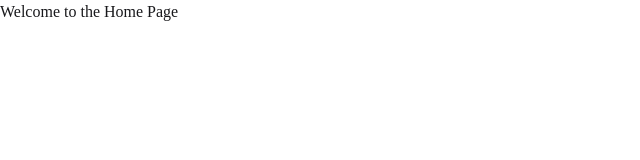
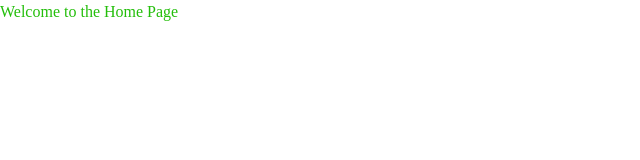
Before and after one commit to muhammad-tamim/web-project-22, a React (Vite) app: page / in a window 1280 px wide. Shown: the top 160 px of the page, without its empty margins (0-640 px from the left). Built offline with nearby package versions, Linux system fonts and the light colour scheme; a web font is replaced by a local one.

Commit message:
chore: add daisy ui custome theme

```diff
--- a/src/index.css
+++ b/src/index.css
@@ -9,3 +9,13 @@
 .playfair {
     font-family: "Playfair", serif;
 }
+
+/* customize daisyUI theme */
+@plugin "daisyui/theme" {
+    name: "light";
+    default: true;
+    --color-primary: #23BE0A;
+    --color-primary-content: #131313;
+    --color-secondary: #59C6D2;
+    --color-secondary-content: #13131380;
+}
--- a/src/main.jsx
+++ b/src/main.jsx
@@ -10,7 +10,7 @@ import { createBrowserRouter, RouterProvider } from 'react-router';
 const router = createBrowserRouter([
   {
     path: '/',
-    element: <h1>Welcome to the Home Page</h1>,
+    element: <h1 className='text-primary'>Welcome to the Home Page</h1>,
 
   },
 ])
```
